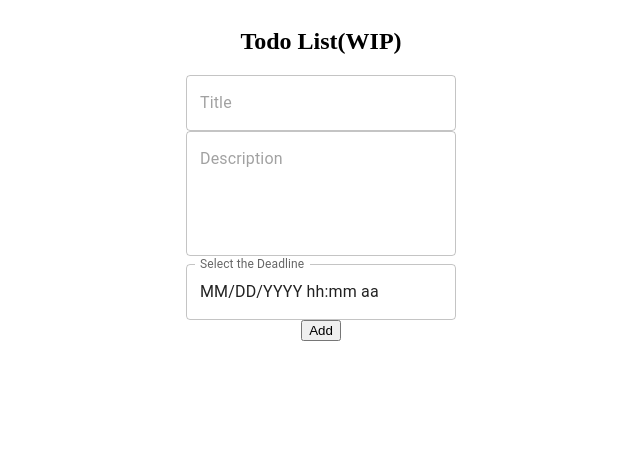
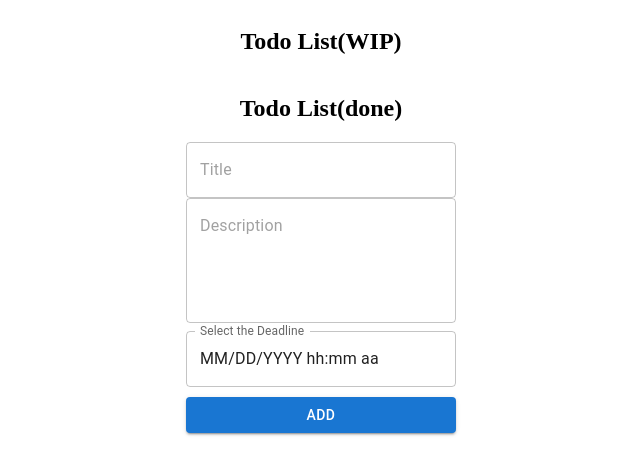
Before and after one commit to tetsugo02/TodoList, a React (Vite) app: page / in a window 1280 px wide. Shown: the top 474 px of the page, without its empty margins (319-959 px from the left). Built offline with nearby package versions, Linux system fonts and the light colour scheme.

Commit message:
Refactor TodoList component to display both completed and incomplete todos

```diff
--- a/src/App.tsx
+++ b/src/App.tsx
@@ -5,6 +5,7 @@ function App() {
 	return (
 		<>
 			<TodoList isDone={false} />
+			<TodoList isDone={true} />
 			<AddNewTodo />
 		</>
 	);
--- a/src/components/AddNew.tsx
+++ b/src/components/AddNew.tsx
@@ -2,19 +2,25 @@ import { useContext, useState } from "react";
 import { v4 as uuidv4 } from "uuid";
 import dayjs, { Dayjs } from "dayjs";
 import styled from "styled-components";
-import { TextField } from "@mui/material";
+import { Box, TextField, Button } from "@mui/material";
 
 import { TodoType } from "../types/TodoType";
 import TodoListDataContext from "../contexts/TodoListData";
 import BasicDatePicker from "./TimePicker";
 
-const StyledAddNewTodo = styled.div`
+const StyledAddNewTodo = styled(Box)`
 	display: flex;
 	flex-direction: column;
 	align-items: center;
 `;
 const StyledTextField = styled(TextField)`
 	width: 270px;
+`;
+const StyledButton = styled(Button)`
+	width: 270px;
+`;
+const StyledBox = styled(Box)`
+	margin: 10px;
 `;
 
 const AddNewTodo = () => {
@@ -90,7 +96,11 @@ const AddNewTodo = () => {
 			<div>
 				<BasicDatePicker value={dayjs(newTodo.deadline)} onChange={handleDateChange} />
 			</div>
-			<button onClick={handleAddTodo}>Add</button>
+			<StyledBox>
+				<StyledButton variant="contained" onClick={handleAddTodo}>
+					Add
+				</StyledButton>
+			</StyledBox>
 			{newTodo.deadline}
 		</StyledAddNewTodo>
 	);
--- a/src/contexts/TodoListData.tsx
+++ b/src/contexts/TodoListData.tsx
@@ -2,9 +2,10 @@ import { createContext, useState, ReactNode, useEffect } from "react";
 import { TodoType } from "../types/TodoType";
 import { loadTodos, saveTodos } from "../utils/localstorage";
 
+// コンテキストの型定義
 interface TodoListDataContextType {
-	todos: TodoType[];
-	setTodos: React.Dispatch<React.SetStateAction<TodoType[]>>;
+	todos: TodoType[]; //Todの配列
+	setTodos: React.Dispatch<React.SetStateAction<TodoType[]>>; //Todを更新する関数
 }
 
 // 初期値を設定してコンテキストを作成
@@ -12,13 +13,16 @@ const TodoListDataContext = createContext<TodoListDataContextType | undefined>(u
 
 // プロバイダーコンポーネントの定義
 export const TodoListDataProvider: React.FC<{ children: ReactNode }> = ({ children }) => {
-	const [todos, setTodos] = useState<TodoType[]>(loadTodos);
+	// ローカルストレージからTodoを読み込み、状態として設定
+	const [todos, setTodos] = useState<TodoType[]>(() => loadTodos());
 
+	// 変更されるたびにローカルストレージに保存
 	useEffect(() => {
 		saveTodos(todos);
 	}, [todos]);
 
 	return (
+		// コンテキストプロバイダーを使用して、子コンポーネントにtodosとsetTodosを提供
 		<TodoListDataContext.Provider value={{ todos, setTodos }}>
 			{children}
 		</TodoListDataContext.Provider>
```
